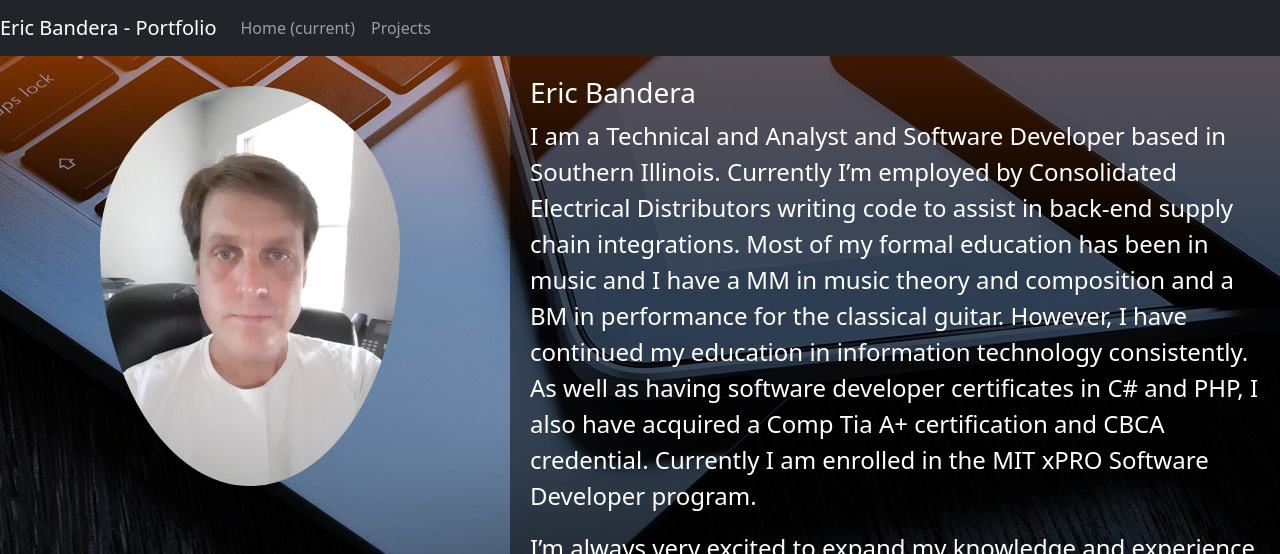
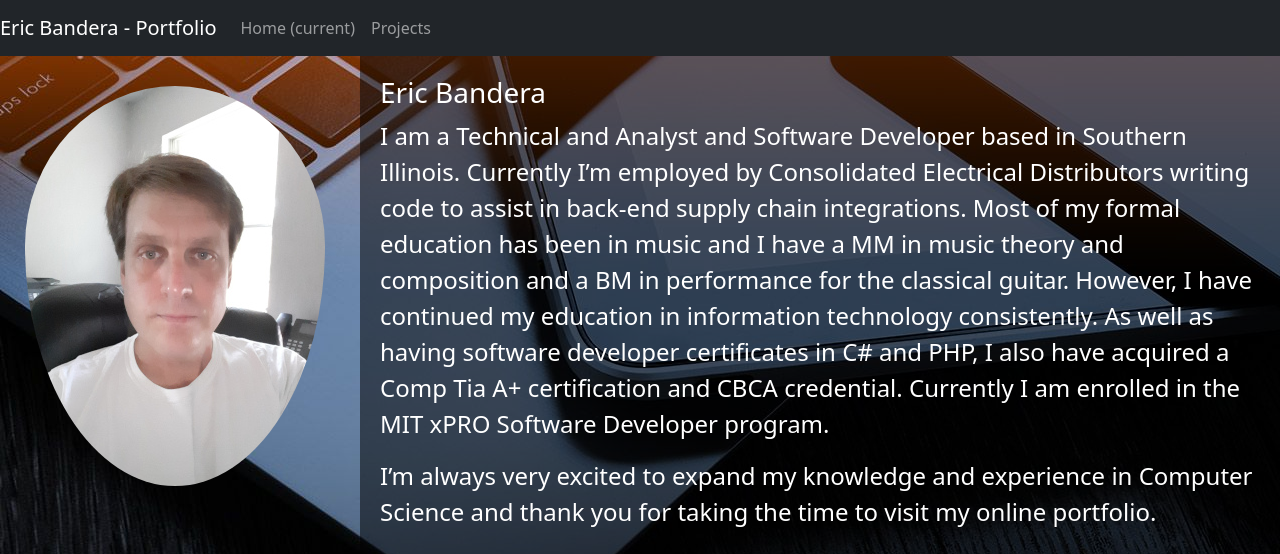
Before and after one commit to ewbandera/ewbandera.github.io, a website with bundled scripts: page index.html in a window 1280 px wide. Shown: the top 554 px of the page. Built offline with nearby package versions, Linux system fonts and the light colour scheme.

Commit message:
styling image center

```diff
--- a/styles/styles.css
+++ b/styles/styles.css
@@ -24,9 +24,10 @@ body {
 }
 
 .oval{
+  display: block;
   margin-top: -50px;
-  margin-left: 100px;
-  margin-right: 100px;
+  margin-left: auto;
+  margin-right: auto;
   margin-bottom: 50px;
   border-radius: 50%;
   padding-top:80px;
```
